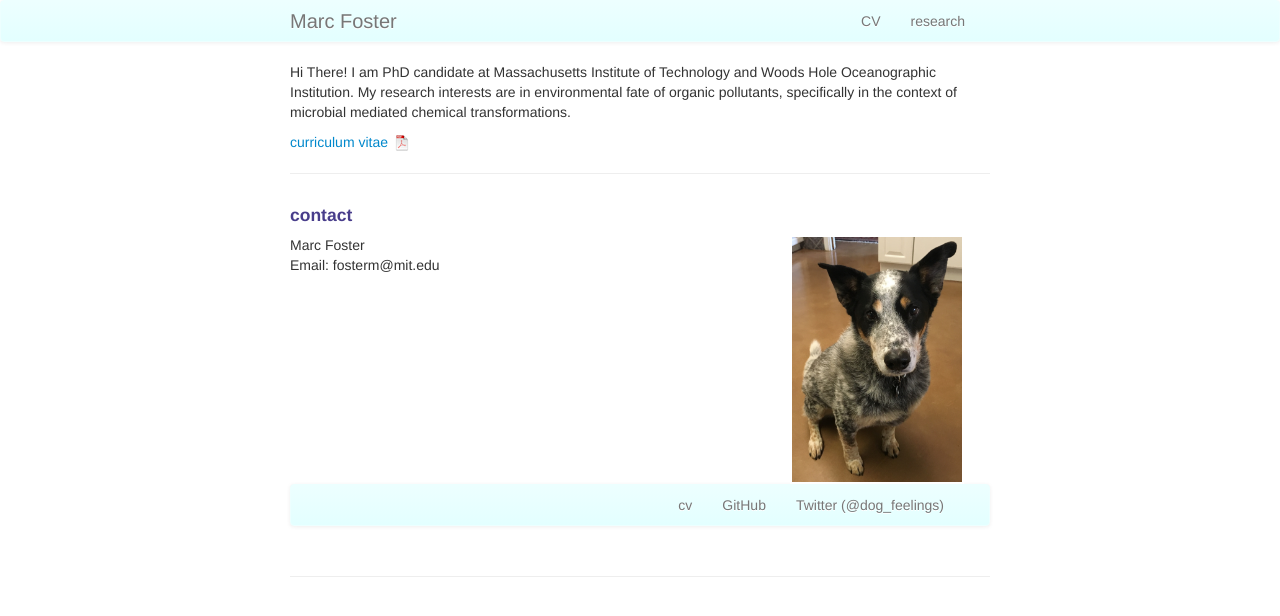
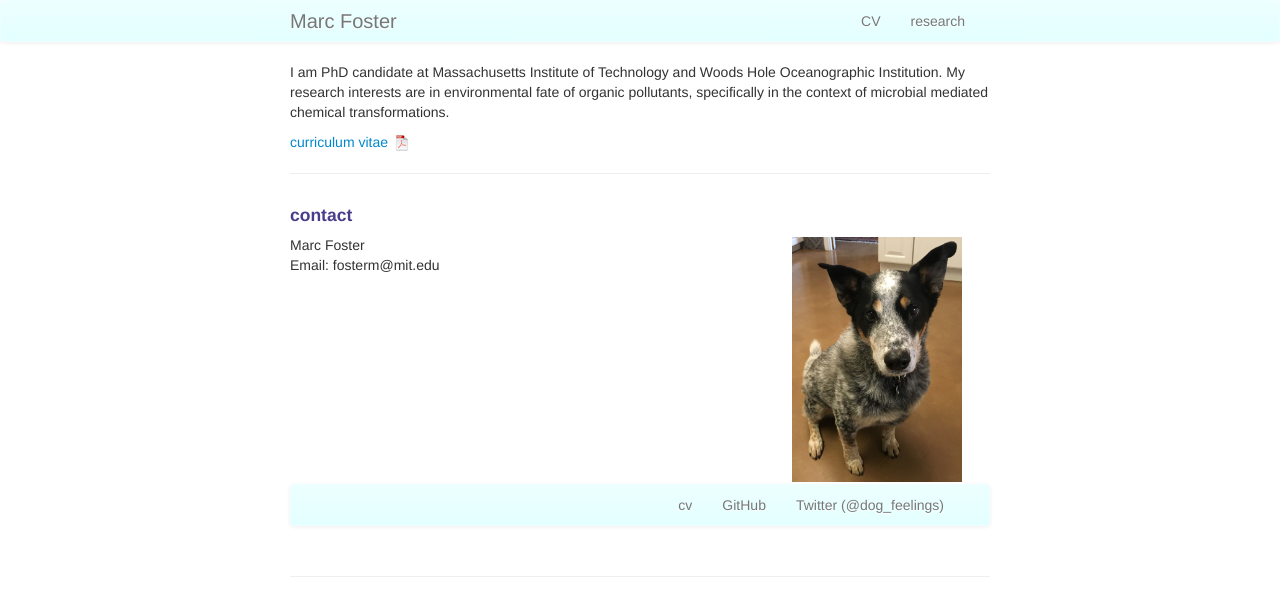
Before and after one commit to marcjofoster/marcjofoster, a Jekyll site: the page built from index.md, in a window 1280 px wide. Shown: the top 616 px of the page. Built offline with Jekyll 4.4.1, drawn with Linux system fonts in a browser that asks for light colours.

Commit message:
update my website

```diff
--- a/_config.yml
+++ b/_config.yml
@@ -15,7 +15,7 @@ author :
   github : marcjofoster
   twitter : marcjofoster
 
-production_url : http://marisabriana.github.io
+production_url : https://marcjofoster.github.io/marcjofoster/
 
 # Tell Github to use the kramdown markdown interpreter
 # (see https://help.github.com/articles/migrating-your-pages-site-from-maruku)
--- a/index.md
+++ b/index.md
@@ -5,7 +5,7 @@ description: Marc Foster is a PhD candidate at Massachusetts Institute of Techno
 keywords: chemistry, microbiology, pollutants, sustainability
 ---
 
-Hi There! I am PhD candidate at Massachusetts Institute of Technology and Woods Hole Oceanographic Institution. My research interests are in environmental fate of organic pollutants, specifically in the context of microbial mediated chemical transformations.
+I am PhD candidate at Massachusetts Institute of Technology and Woods Hole Oceanographic Institution. My research interests are in environmental fate of organic pollutants, specifically in the context of microbial mediated chemical transformations.
 
 [curriculum vitae ![CV as pdf]({{ BASE_PATH }}/pages/icons16/pdf-icon.png)]({{ BASE_PATH }}/assets/CV.pdf)<br/>
 
```
